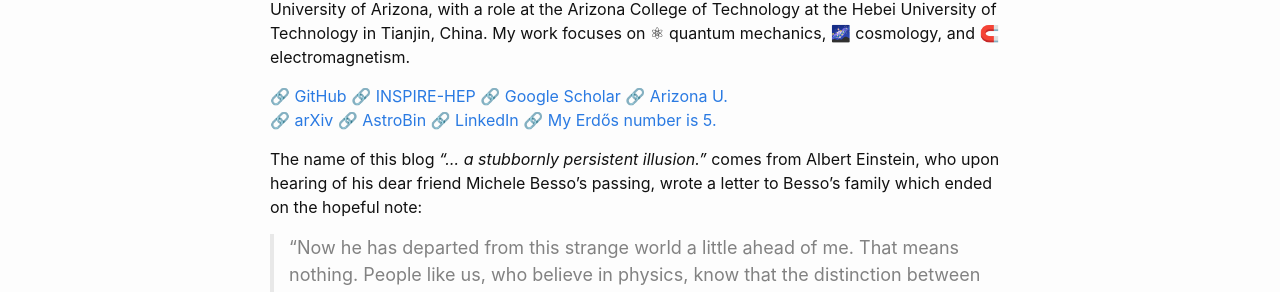
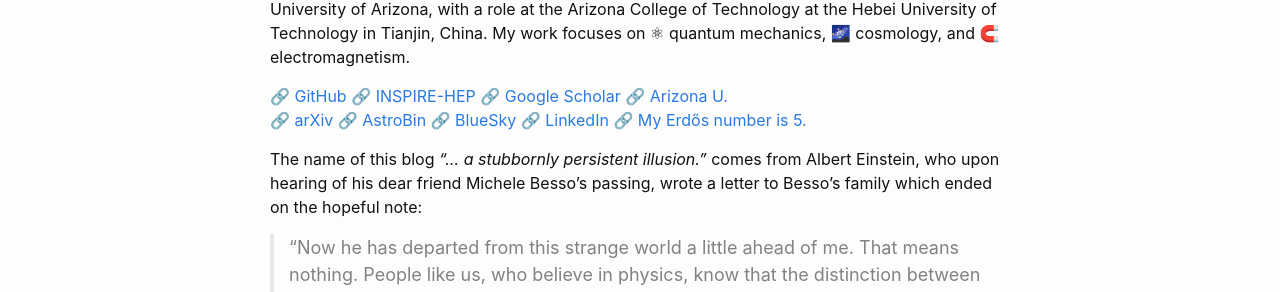
Before and after one commit to ajsteinmetz/ajsteinmetz.github.io, a Jekyll site: the page built from about.md, in a window 1280 px wide. Shown: the part 221-513 px from the top of the page. Built offline with Jekyll 4.4.1, drawn with Linux system fonts in a browser that asks for light colours; our own code applies the rules of GitHub Pages for plain Markdown files.

Commit message:
Update about.md

```diff
--- a/about.md
+++ b/about.md
@@ -3,7 +3,7 @@
 Hi, I'm **Andrew James Steinmetz!** Welcome to my personal website where I share my projects, blogs, and research in physics. I'm a **Global Professor** in the Department of Physics at The University of Arizona, with a role at the Arizona College of Technology at the Hebei University of Technology in Tianjin, China. My work focuses on ⚛ quantum mechanics, 🌌 cosmology, and 🧲 electromagnetism.
 
 🔗 [GitHub](https://github.com/ajsteinmetz) 🔗 [INSPIRE-HEP](https://inspirehep.net/authors/1796313) 🔗 [Google Scholar](https://scholar.google.com/citations?user=fJBK1GIAAAAJ) 🔗 [Arizona U.](https://w3.physics.arizona.edu/person/andrew-steinmetz)
-🔗 [arXiv](https://arxiv.org/a/steinmetz_a_1.html) 🔗 [AstroBin](https://www.astrobin.com/users/djinn/) 🔗 [LinkedIn](https://www.linkedin.com/in/ajsteinmetz/) 🔗 [My Erdős number is 5.](https://mathscinet.ams.org/mathscinet/freetools/collab-dist?source=1443426&target=189017)
+🔗 [arXiv](https://arxiv.org/a/steinmetz_a_1.html) 🔗 [AstroBin](https://www.astrobin.com/users/djinn/) 🔗 [BlueSky](https://bsky.app/profile/ajsteinmetz.com) 🔗 [LinkedIn](https://www.linkedin.com/in/ajsteinmetz/) 🔗 [My Erdős number is 5.](https://mathscinet.ams.org/mathscinet/freetools/collab-dist?source=1443426&target=189017)
 
 The name of this blog _"... a stubbornly persistent illusion."_ comes from Albert Einstein, who upon hearing of his dear friend Michele Besso's passing, wrote a letter to Besso's family which ended on the hopeful note:
 
```
